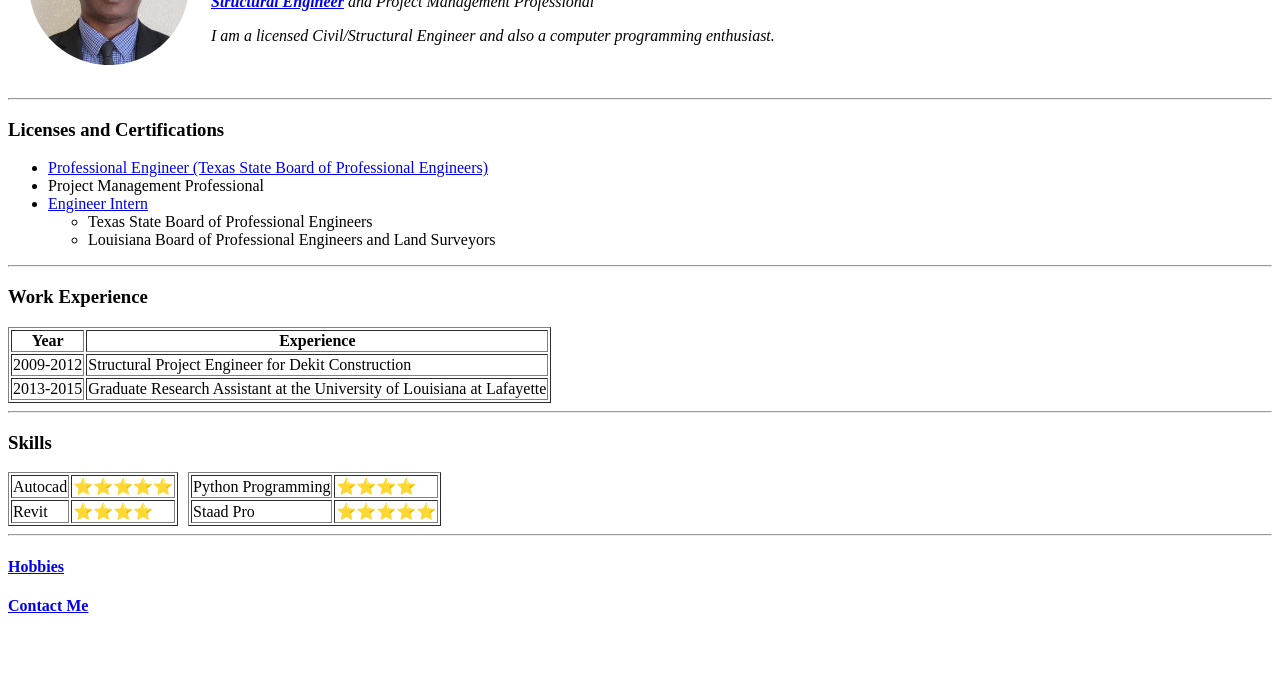
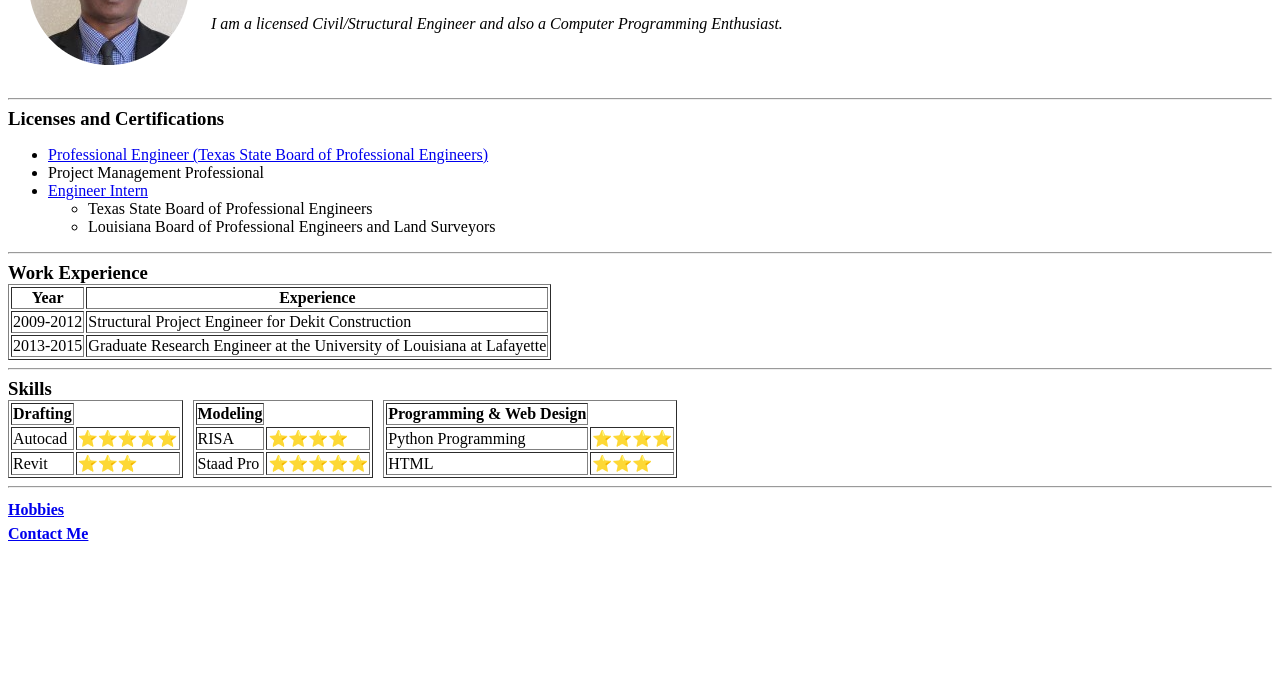
Before and after one commit to darrenman16/cv, a plain HTML site: page index.html in a window 1280 px wide. Shown: the part 124-800 px from the top of the page. Drawn offline with Linux system fonts and the light colour scheme.

Commit message:
Update index.html

```diff
--- a/index.html
+++ b/index.html
@@ -1,5 +1,14 @@
 <!DOCTYPE html>
 <html lang="en" dir="ltr">
+
+<style>
+    h1,h2,h3, p {
+       margin: 0;
+    }
+    h4 {
+      line-height: 2px;
+    }
+</style>
 
 <head>
   <meta charset="utf-8">
@@ -13,8 +22,9 @@
       <td>
         <h1>Dare Olaonipekun</h1>
         <p><em><strong><a href="https://www.linkedin.com/in/olaodarren/">Structural Engineer</a></strong> and Project Management Professional</em></p>
-        <p><em>I am a licensed Civil/Structural Engineer and also a computer programming
-            enthusiast.</em></p>
+        <br>
+        <p><em>I am a licensed Civil/Structural Engineer and also a Computer Programming
+            Enthusiast.</em></p>
       </td>
     </tr>
   </table>
@@ -45,30 +55,43 @@
       </tr>
       <tr>
         <td>2013-2015</td>
-        <td>Graduate Research Assistant at the University of Louisiana at Lafayette</td>
+        <td>Graduate Research Engineer at the University of Louisiana at Lafayette</td>
       </tr>
     </tbody>
   </table>
   <hr>
   <h3>Skills</h3>
   <table style="float: left;margin-right:10px" border="1">
+    <th>Drafting</th>
     <tr>
       <td>Autocad</td>
       <td>⭐⭐⭐⭐⭐</td>
     </tr>
     <tr>
       <td>Revit</td>
+      <td>⭐⭐⭐</td>
+    </tr>
+  </table>
+  <table style="float: left;margin-right:10px" border="1">
+    <th>Modeling</th>
+    <tr>
+      <td>RISA</td>
       <td>⭐⭐⭐⭐</td>
+    </tr>
+    <tr>
+      <td>Staad Pro</td>
+      <td>⭐⭐⭐⭐⭐</td>
     </tr>
   </table>
   <table style="float" border="1">
+    <th>Programming & Web Design</th>
     <tr>
       <td>Python Programming</td>
       <td>⭐⭐⭐⭐</td>
     </tr>
     <tr>
-      <td>Staad Pro</td>
-      <td>⭐⭐⭐⭐⭐</td>
+      <td>HTML</td>
+      <td>⭐⭐⭐</td>
     </tr>
   </table>
   <hr>
```
